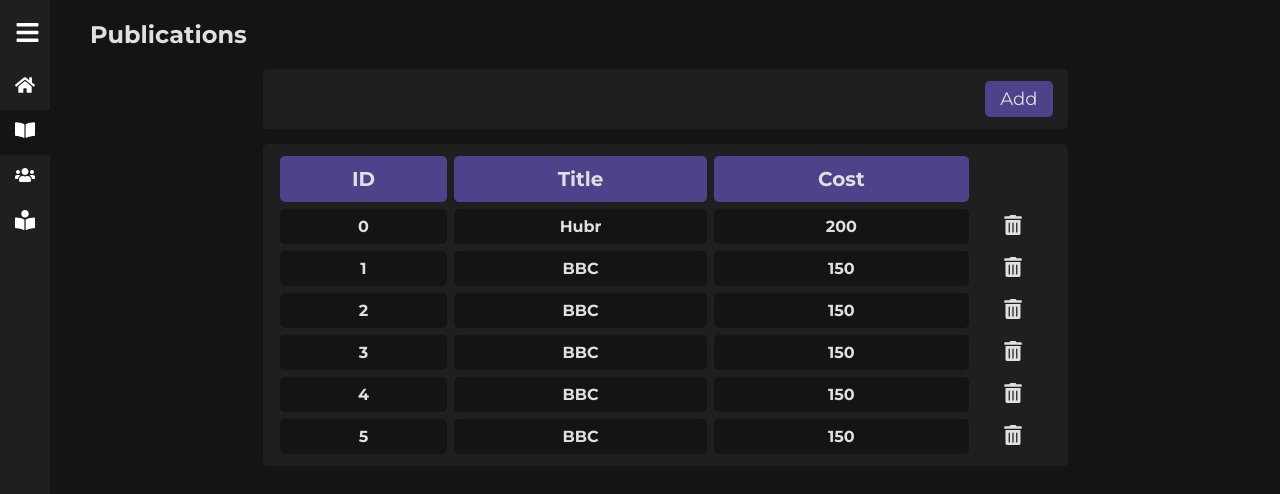
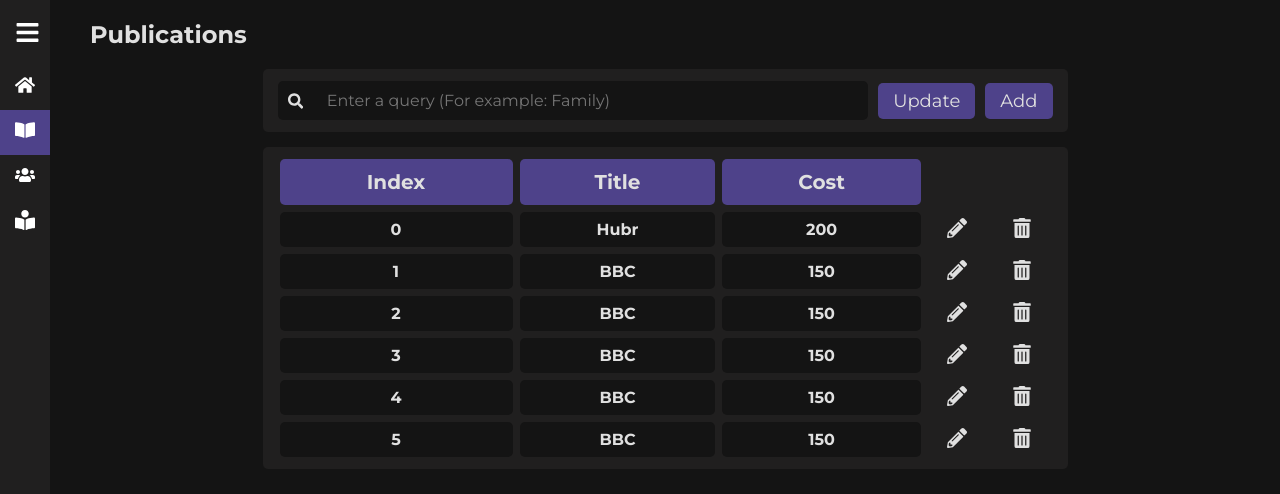
Before and after one commit to Eofre/The-client-of-the-course-on-the-subject-Data-Management, a React (Create React App) app: page /#/publications in a window 1280 px wide. Shown: the top 494 px of the page. Built offline with nearby package versions, Linux system fonts and the light colour scheme; data requests are answered from the project's data file.

Commit message:
add search

```diff
--- a/src/API/Serviсe.ts
+++ b/src/API/Serviсe.ts
@@ -4,6 +4,17 @@ export default class Service {
   static async getAll(url: string) {
     try {
       const response = await axios.get(`http://localhost:5000/${url}`);
+      return response.data;
+    } catch (e) {
+      alert(e);
+    }
+  }
+
+  static async search(url: string, query: string) {
+    try {
+      const response = await axios.get(
+        `http://localhost:5000/${url}?query=${query}`
+      );
       return response.data;
     } catch (e) {
       alert(e);
@@ -25,4 +36,12 @@ export default class Service {
       console.log(e);
     }
   }
+
+  static async updateItem(url: string, item: object) {
+    try {
+      await axios.put(`http://localhost:5000/${url}`, item);
+    } catch (e) {
+      alert(e);
+    }
+  }
 }
--- a/src/components/UI/table/Table.module.scss
+++ b/src/components/UI/table/Table.module.scss
@@ -27,6 +27,16 @@
   transition: all 0.4s;
 }
 
+.iconDel {
+  font-size: 20px;
+  transition: all 0.4s;
+  color: rgba(255, 27, 27, 0.822);
+}
+
 .icon:hover {
   color: $color-four;
 }
+
+.iconDel:hover {
+  color: $color-four;
+}
--- a/src/components/UI/table/Table.tsx
+++ b/src/components/UI/table/Table.tsx
@@ -1,15 +1,15 @@
 import React, { FC, TableHTMLAttributes } from "react";
-import { FaTrashAlt } from "react-icons/fa";
+import { FaPencilAlt, FaTrashAlt } from "react-icons/fa";
 import cl from "./Table.module.scss";
 
 interface TableProps extends TableHTMLAttributes<HTMLTableElement> {
   headers: string[];
   data: object[];
   deleteItem?: (id: any) => void;
+  updateItem?: () => void;
 }
 
 const Table: FC<TableProps> = ({ data, headers, deleteItem, ...rest }) => {
-  console.log(data);
   return (
     <table className={cl.table} cellSpacing="7" {...rest}>
       <thead>
@@ -30,6 +30,11 @@ const Table: FC<TableProps> = ({ data, headers, deleteItem, ...rest }) => {
               </th>
             ))}
             <th>
+              <button>
+                <FaPencilAlt className={cl.icon} />
+              </button>
+            </th>
+            <th>
               <button onClick={() => deleteItem?.(Object.values(row)[0])}>
                 <FaTrashAlt className={cl.icon} />
               </button>
--- a/src/components/sidebar/Sidebar.module.scss
+++ b/src/components/sidebar/Sidebar.module.scss
@@ -29,8 +29,7 @@ main {
   transition: all 0.3s;
 }
 .link:hover {
-  background: $color-one;
-  // color: #000;
+  background: $color-four;
 }
 
 .activeLink {
@@ -39,7 +38,7 @@ main {
   padding: 10px 15px;
   gap: 15px;
   transition: all 0.3s;
-  background: $color-one;
+  background: $color-four;
 }
 
 .bars {
--- a/src/pages/publications/Publications.module.scss
+++ b/src/pages/publications/Publications.module.scss
@@ -4,6 +4,7 @@
 .tools {
   width: 70%;
   display: flex;
+  gap: 10px;
   justify-content: right;
   background-color: $color-three;
   padding: 12px 15px;
@@ -36,3 +37,33 @@
   gap: 5px;
   width: 100%;
 }
+
+.help {
+  position: absolute;
+  right: -5px;
+  top: 20%;
+  padding: 20px;
+  background-color: $color-three;
+  max-width: 250px;
+  border-radius: $border-radius;
+  opacity: 90%;
+}
+.search {
+  display: flex;
+  align-items: center;
+  gap: 9px;
+  background-color: $color-one;
+  width: 100%;
+  border-radius: $border-radius;
+  padding: 0px 10px;
+}
+
+.searchInp {
+  background-color: $color-one;
+  padding: 10px 15px;
+  width: 100%;
+}
+
+.searchIcon {
+  color: $color-two;
+}
--- a/src/pages/publications/Publications.tsx
+++ b/src/pages/publications/Publications.tsx
@@ -7,22 +7,38 @@ import { Publication } from "../../types/types";
 import Modal from "../../components/UI/modal/Modal";
 import Button from "../../components/UI/button/Button";
 import Service from "../../API/Serviсe";
+import { FaSearch } from "react-icons/fa";
 
 function Publications() {
   const [modal, setModal] = useState<boolean>(false);
   const [modalDelete, setModalDelete] = useState<boolean>(false);
+  const [modalUpdate, setModalUpdate] = useState<boolean>(false);
   const [isDelete, setIsDelete] = useState<boolean>(false);
-  const [publications, setPublications] = useState<Publication[]>([]);
+  const [publications, setPublications] = useState([]);
   const [title, setTitle] = useState<string>("");
   const [cost, setCost] = useState<string>("");
+  const [id, setID] = useState<string | number>("");
   const [itemDeleteId, setItemDeleteId] = useState<string | number>("");
+  const [query, setQuery] = useState<string>("");
 
   useEffect(() => {
     fetchPublications();
   }, []);
 
+  useEffect(() => {
+    searchPublications();
+  }, [query]);
+
   async function fetchPublications() {
     const publications = await Service.getAll("publications");
+    setPublications(publications);
+  }
+
+  async function searchPublications() {
+    const publications = await Service.search(
+      "publications",
+      query.toLowerCase()
+    );
     setPublications(publications);
   }
 
@@ -30,10 +46,19 @@ function Publications() {
     await Service.createItem("publications", { title, cost });
   }
 
+  async function updatePublicationApi() {
+    await Service.updateItem("publications", { id, title, cost });
+  }
+
   async function deletePublicationApi(id: string | number) {
     await Service.deleteItem("publications", id);
   }
-
+  function updatePublication() {
+    updatePublicationApi();
+    setModalUpdate(false);
+    setTitle("");
+    setCost("");
+  }
   function deletePublication(id: string | number) {
     setModalDelete(true);
     setItemDeleteId(id);
@@ -62,6 +87,18 @@ function Publications() {
       <Container>
         <h1>Publications</h1>
         <div className={cl.tools}>
+          <div className={cl.search}>
+            <FaSearch className={cl.searchIcon} />
+            <Input
+              className={cl.searchInp}
+              type="search"
+              placeholder="Enter a query (For example: Family)"
+              onChange={(e) => setQuery(e.target.value)}
+            />
+          </div>
+          <Button className={cl.btn} onClick={() => fetchPublications()}>
+            Update
+          </Button>
           <Button className={cl.btn} onClick={() => setModal(true)}>
             Add
           </Button>
@@ -104,11 +141,16 @@ function Publications() {
         <div>
           <Table
             deleteItem={deletePublication}
+            updateItem={updatePublication}
             data={publications}
-            headers={["ID", "Title", "Cost"]}
+            headers={["Index", "Title", "Cost"]}
           />
         </div>
       </Container>
+      {/* <div className={cl.help}>
+        <h3>Help</h3>
+        <p>To change a cell, click on it twice with the left mouse button</p>
+      </div> */}
     </section>
   );
 }
```
